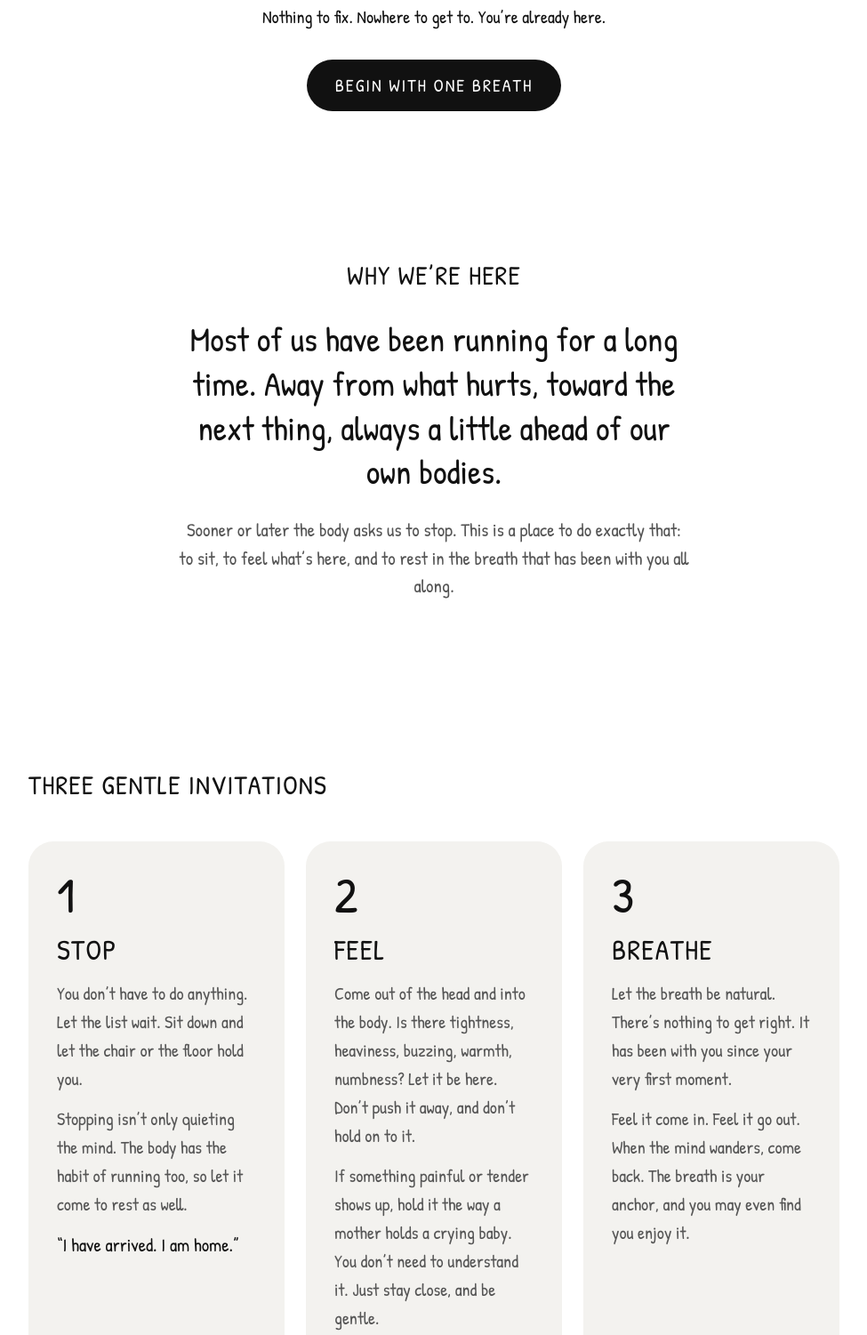
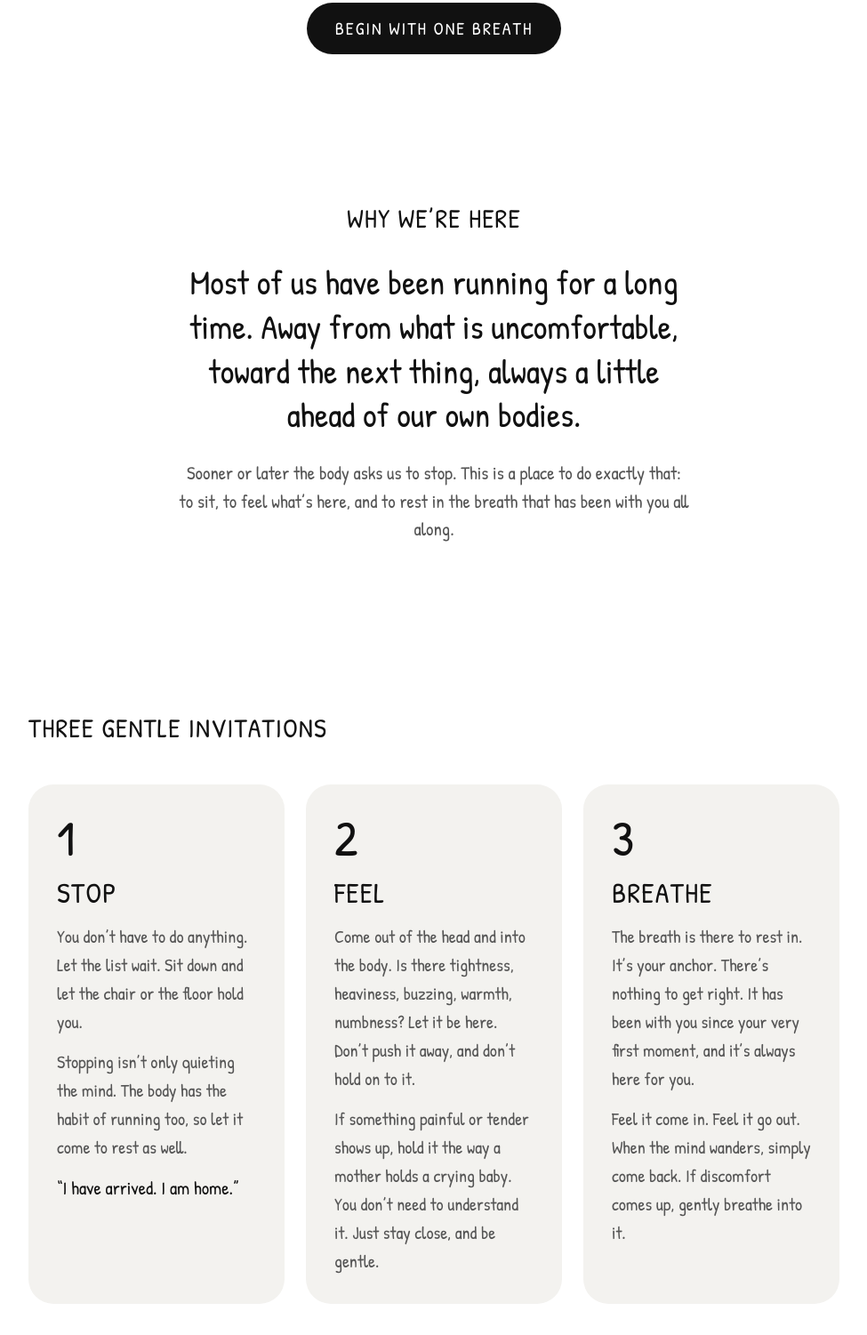
Before and after one commit to Burtwa/stopfeelbreathe, a plain HTML site: page index.html in a window 1280 px wide. Shown: the part 795-2296 px from the top of the page at 89% size, without its empty margins (152-1127 px from the left). Drawn offline with Linux system fonts and the light colour scheme.

Commit message:
Revise text for improved clarity and engagement
Updated text for clarity and emotional resonance in the content.

```diff
--- a/index.html
+++ b/index.html
@@ -69,13 +69,12 @@ footer .note{max-width:32rem;margin:1.5rem auto 0;font-size:1rem}
   <i></i></div>
   <h1>Breathe</h1>
   <p class="lede">In a world that moves faster every day, we invite you to slow down, tune into your feelings, and just breathe.</p>
-  <p class="sub">Nothing to fix. Nowhere to get to. You’re already here.</p>
   <a class="btn" href="#breathe">Begin with one breath</a>
 </section>
 
 <section id="about" class="quote">
   <h2>Why we’re here</h2>
-  <p>Most of us have been running for a long time. Away from what hurts, toward the next thing, always a little ahead of our own bodies.</p>
+  <p>Most of us have been running for a long time. Away from what is uncomfortable, toward the next thing, always a little ahead of our own bodies.</p>
   <p class="small">Sooner or later the body asks us to stop. This is a place to do exactly that: to sit, to feel what’s here, and to rest in the breath that has been with you all along.</p>
 </section>
 
@@ -90,8 +89,8 @@ footer .note{max-width:32rem;margin:1.5rem auto 0;font-size:1rem}
       <p>Come out of the head and into the body. Is there tightness, heaviness, buzzing, warmth, numbness? Let it be here. Don’t push it away, and don’t hold on to it.</p>
       <p>If something painful or tender shows up, hold it the way a mother holds a crying baby. You don’t need to understand it. Just stay close, and be gentle.</p></div>
     <div class="card"><div class="n">3</div><h3>Breathe</h3>
-      <p>Let the breath be natural. There’s nothing to get right. It has been with you since your very first moment.</p>
-      <p>Feel it come in. Feel it go out. When the mind wanders, come back. The breath is your anchor, and you may even find you enjoy it.</p></div>
+      <p>The breath is there to rest in. It’s your anchor. There’s nothing to get right. It has been with you since your very first moment, and it’s always here for you.</p>
+      <p>Feel it come in. Feel it go out. When the mind wanders, simply come back. If discomfort comes up, gently breathe into it.</p></div>
   </div>
 </section>
 
```
